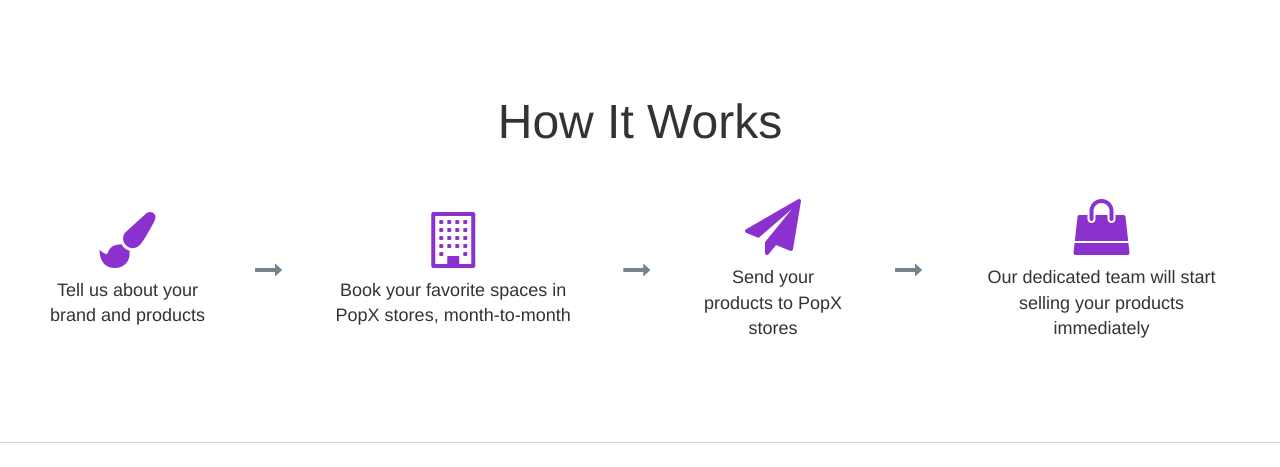
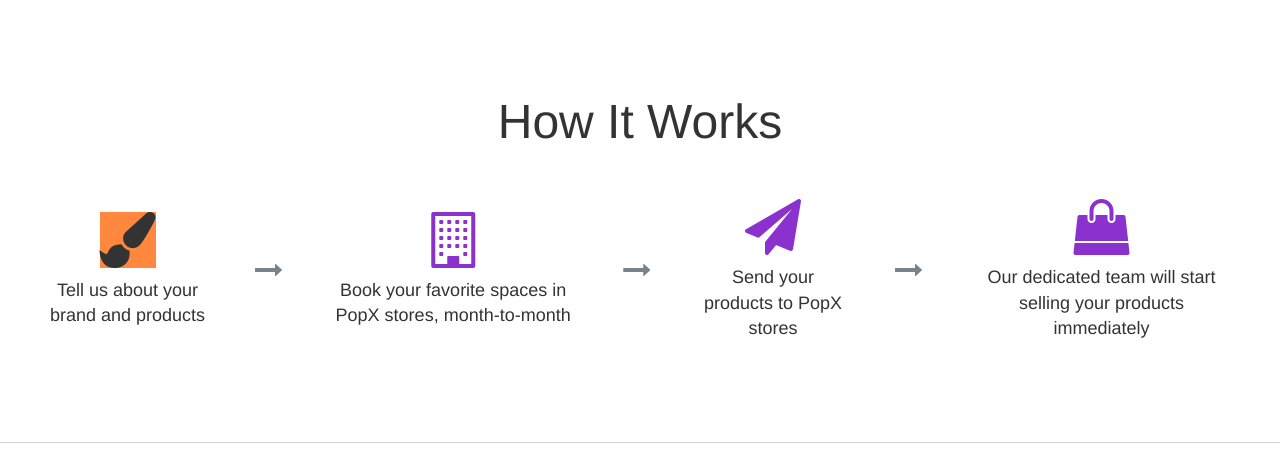
Before and after one commit to cgil/popx, a Flask app: page / in a window 1280 px wide. Shown: the part 504-971 px from the top of the page. Run offline with Flask 2, Linux system fonts and the light colour scheme; some libraries are stand-ins or nearby versions.

Commit message:
Updating colors

```diff
--- a/popx/static/css/base.css
+++ b/popx/static/css/base.css
@@ -196,6 +196,10 @@
 
 .u-bC-main {
     background-color: #8B32CE
+}
+
+.u-tC-brandTertiary {
+    background-color: #ff883e
 }
 
 .u-dC-flex {
--- a/popx/templates/home.html
+++ b/popx/templates/home.html
@@ -72,7 +72,7 @@
                 <h2 class="HomePage-sectionTitle u-tW-light u-mT-0 u-mB-xxl">How It Works</h2>
                 <div class="HomePage-howItWorks u-dC-flexCenter">
                     <div class="HomePage-howItWorksItem">
-                        <i class="fa fa-4x {{sections['how_it_works']['step_1']['icon']}} u-mB-sm u-tC-brandMain"></i>
+                        <i class="fa fa-4x {{sections['how_it_works']['step_1']['icon']}} u-mB-sm u-tC-brandTertiary"></i>
                         <div class="u-tS-lg">
                             {{ sections['how_it_works']['step_1']['description'] }}
                         </div>
```
